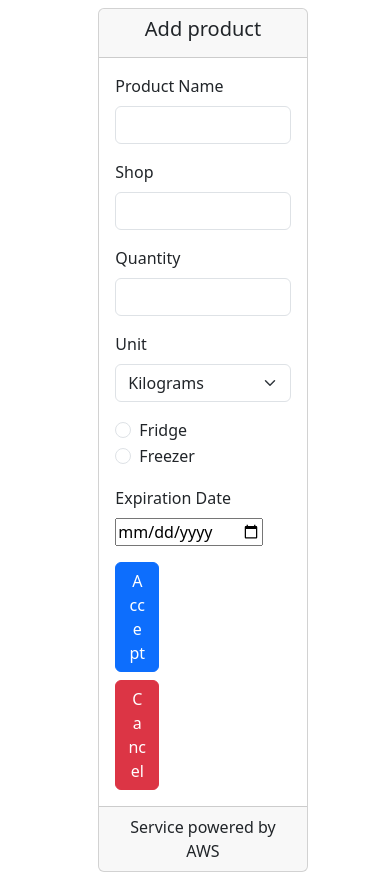
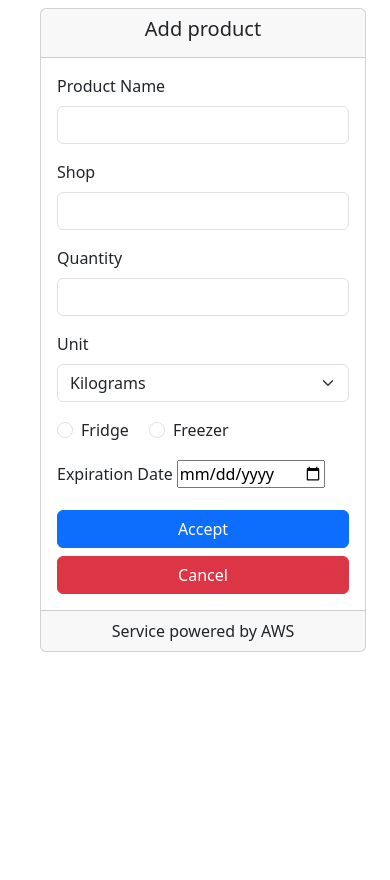
Before and after one commit to nikodyulger/aws-fridge-app, a FastAPI app: page /add in a window 390 px wide. Shown: the part 56-936 px from the top of the page. After the commit the page ends 708 px from the top, so only its background shows below. Run offline with FastAPI, Linux system fonts and the light colour scheme.

Commit message:
modified viewport for better mobile experiencie all templates

```diff
--- a/fridge-app/app/templates/add.html
+++ b/fridge-app/app/templates/add.html
@@ -10,7 +10,7 @@
         {% include "nav.html" %}
         <div class="container-fluid m-2">
             <div class="row d-flex justify-content-center m-2">
-                <div class="col-8">
+                <div class="col-lg-8">
                     <div class="card text-center">
                         <div class="card-header">
                             <h5 class="card-title">Add product</h5>
@@ -52,8 +52,8 @@
                                     <input type="date" id="expiration_date" name="expiration_date" required>
                                 </div>
                                 <div class="d-grid gap-2 d-md-block">
-                                    <button class="btn btn-primary col-3" type="submit">Accept</button>
-                                    <a class="btn btn-danger col-3" type="button" href="/">Cancel</a>
+                                    <button class="btn btn-primary col-lg-3" type="submit">Accept</button>
+                                    <a class="btn btn-danger col-lg-3" type="button" href="/">Cancel</a>
                                   </div>
                             </form>
                         </div>
--- a/fridge-app/app/templates/alert.html
+++ b/fridge-app/app/templates/alert.html
@@ -1,5 +1,5 @@
 <div class="row d-flex justify-content-center m-2">
-    <div class="col-8">
+    <div class="col-lg-8">
         <div class="alert alert-success alert-dismissible" role="alert">
             {{message}}
             <button type="button" class="btn-close" data-bs-dismiss="alert" aria-label="Close"></button>
--- a/fridge-app/app/templates/index.html
+++ b/fridge-app/app/templates/index.html
@@ -10,7 +10,7 @@
         {% include "nav.html" %}
         <div class="container-fluid m-2">
           <div class="row d-flex justify-content-center m-2">
-            <div class="col-8">
+            <div class="col-lg-8">
               <div class="card text-center">
                 <div class="card-header">
                   Service powered by AWS
@@ -30,7 +30,7 @@
             </div>
           </div>
           <div class="row d-flex justify-content-center m-2">
-            <div class="col-8">
+            <div class="col-lg-8">
               <div class="card text-center">
                 <div class="card-header">
                   <ul class="nav nav-tabs card-header-tabs" role="tablist">
--- a/fridge-app/app/templates/take.html
+++ b/fridge-app/app/templates/take.html
@@ -10,7 +10,7 @@
         {% include "nav.html" %}
         <div class="container-fluid m-2">
             <div class="row d-flex justify-content-center m-2">
-                <div class="col-8">
+                <div class="col-lg-8">
                     <div class="card text-center">
                         <div class="card-header">
                             <h5 class="card-title">Take something</h5>
```
